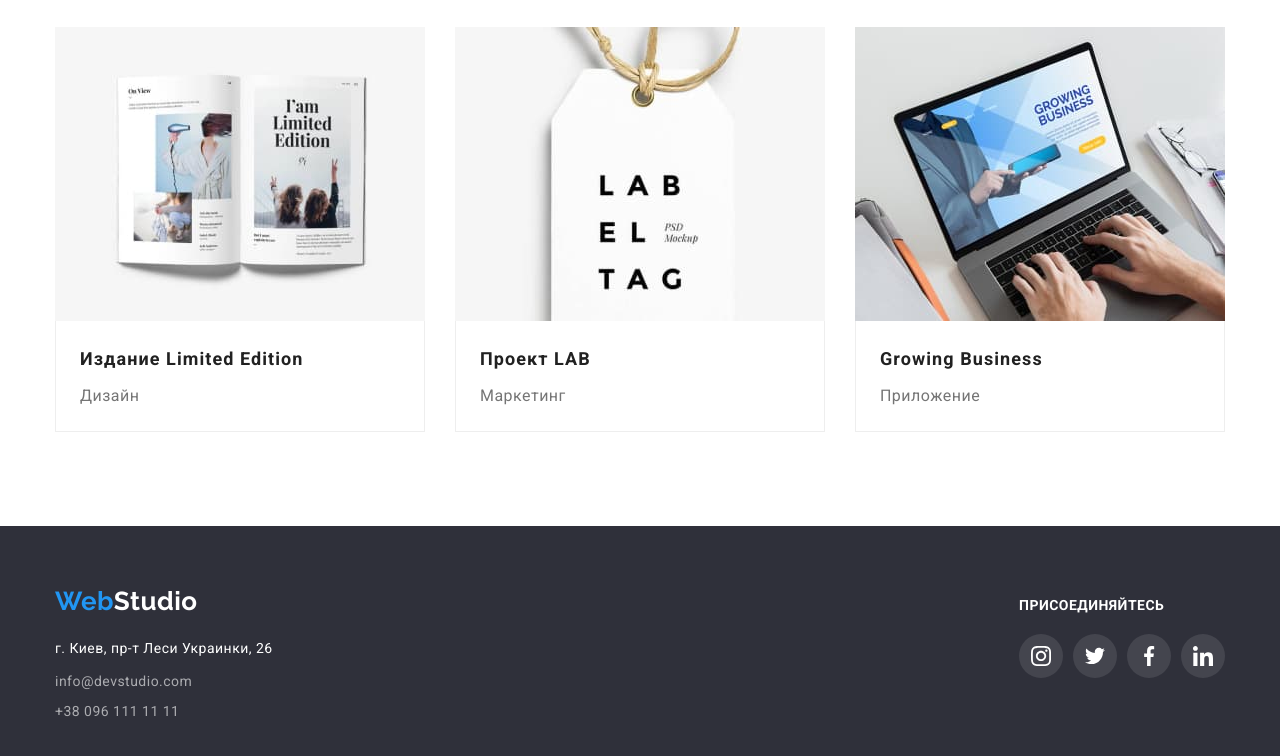
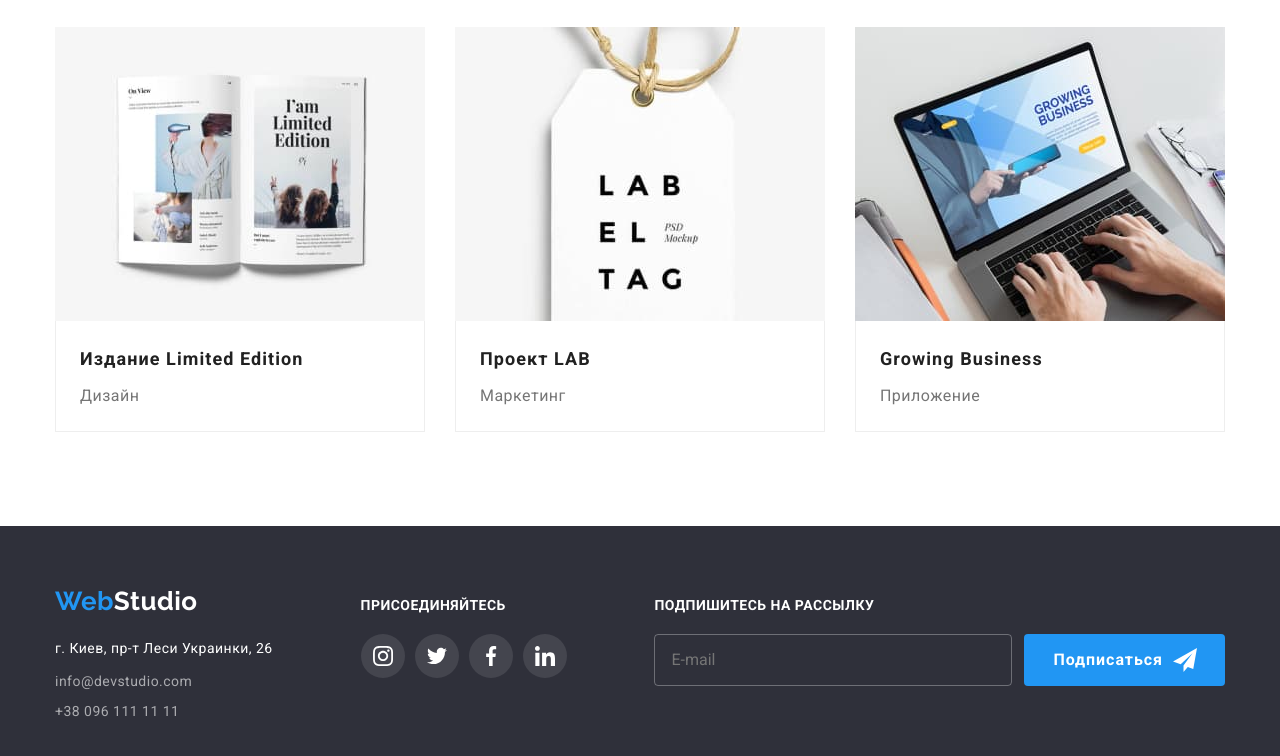
Before and after one commit to OlegTch/goit-markup-hw-06, a plain HTML site: page portfolio.html in a window 1280 px wide. Shown: the part 1106-1862 px from the top of the page. Drawn offline with nearby package versions, Linux system fonts and the light colour scheme.

Commit message:
Update portfolio.html

```diff
--- a/portfolio.html
+++ b/portfolio.html
@@ -263,6 +263,20 @@
                         </li>
                     </ul>
                 </div>
+                <form action="#" method="GET" class="form-footer">
+                    <h3 class="title-social"> Подпишитесь на рассылку </h3>
+                    <div class="form-footer-thumb">
+                        <p class="footer-form-field"> <!-- form-field -->
+                            <label for="mail-footer" class="form-label"></label>
+                            <input type="email" name="mail" id="mail-footer" class="form-footer-input" placeholder="E-mail" required/>
+                        </p>
+                        <button type="submit" class="button form-footer-button primery">Подписаться
+                            <svg class="form-footer-icon icon" width="24px" height="24px">
+                                <use href="./images/icons.svg#icon-send"></use>
+                            </svg>
+                        </button>
+                    </div>
+                </form>
             </div>
         </footer>
 
```
